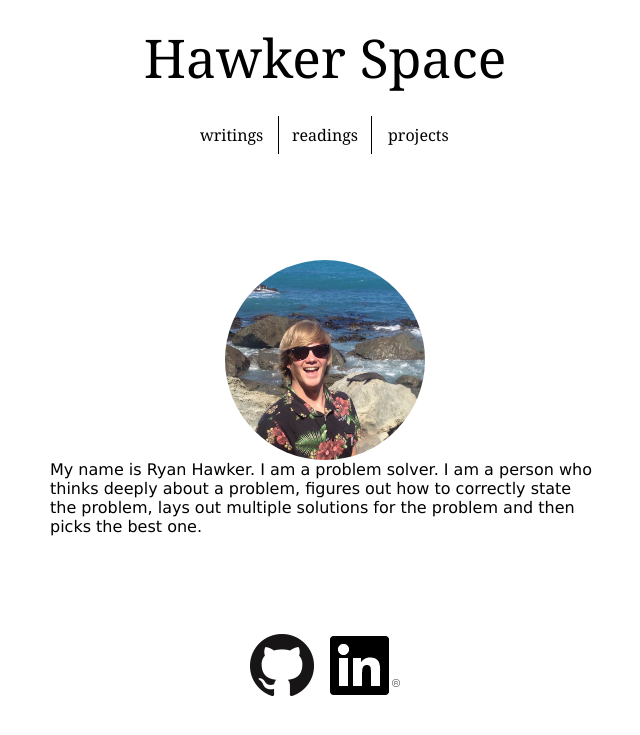
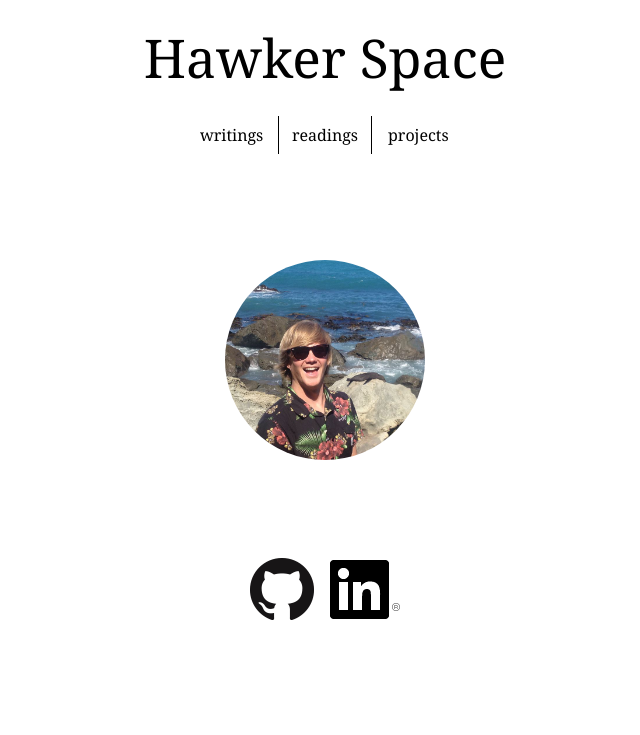
Before and after one commit to ryanhawker/hawker-space, a Jekyll site: the page built from index.html, in a window 1280 px wide. Shown: the top 735 px of the page, without its empty margins (315-955 px from the left). Built offline with Jekyll 4.4.1, drawn with Linux system fonts in a browser that asks for light colours; nearby versions of some CDN libraries; some web fonts are replaced; Markdown is read by kramdown in place of the engine named in the settings; a script that is not in the unit is left out.

Commit message:
Update index.html

```diff
--- a/index.html
+++ b/index.html
@@ -5,8 +5,7 @@ title: Hawker Space
     <div id="profile-photo">
         <img src="/images/seals.jpg">
     </div>
-    <div>
-        My name is Ryan Hawker. I am a problem solver. I am a person who thinks deeply about a problem,
-        figures out how to correctly state the problem, lays out multiple solutions for the problem and
-        then picks the best one.
+    <!-- <div>
+        My name is Ryan Hawker. I am a problem solver.
     </div>
+    Introduction to myself clearly needs more work -->
```
